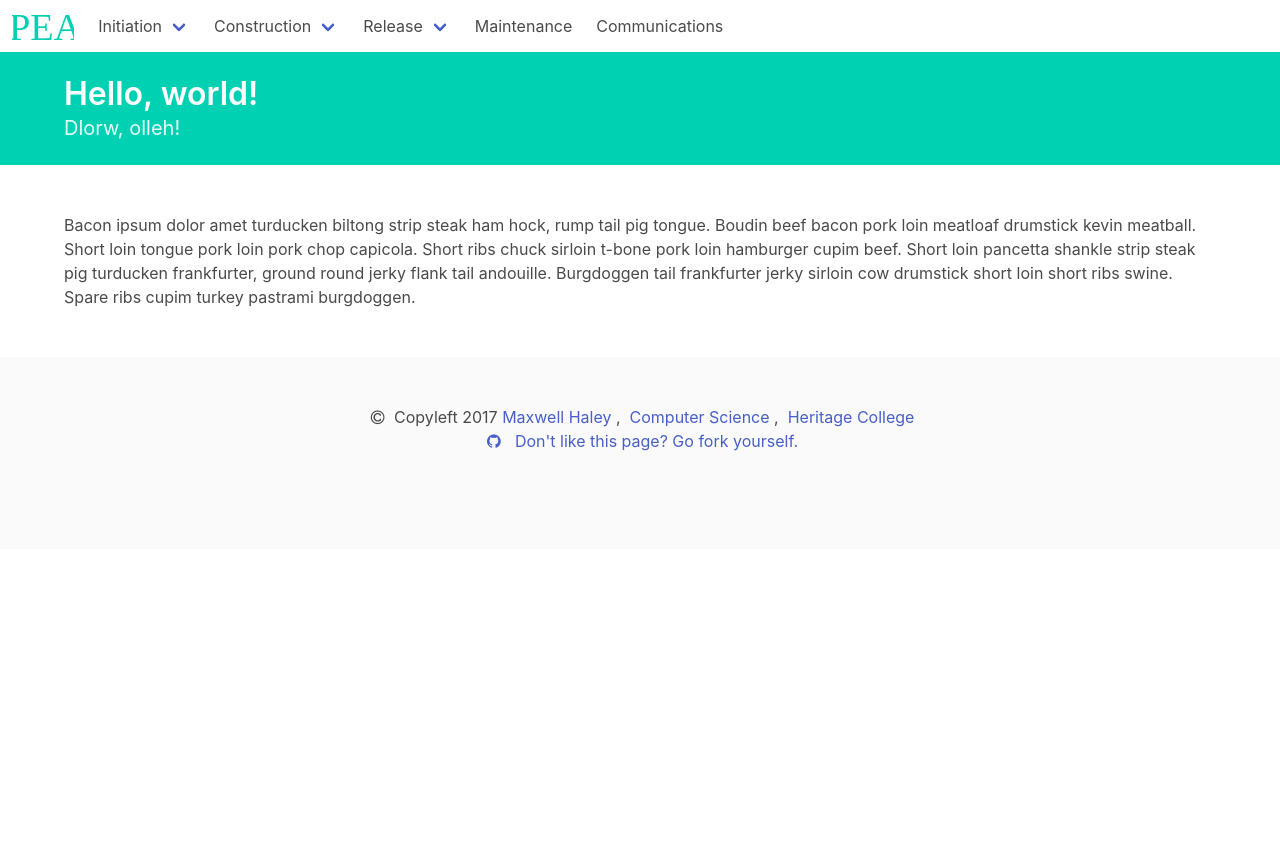
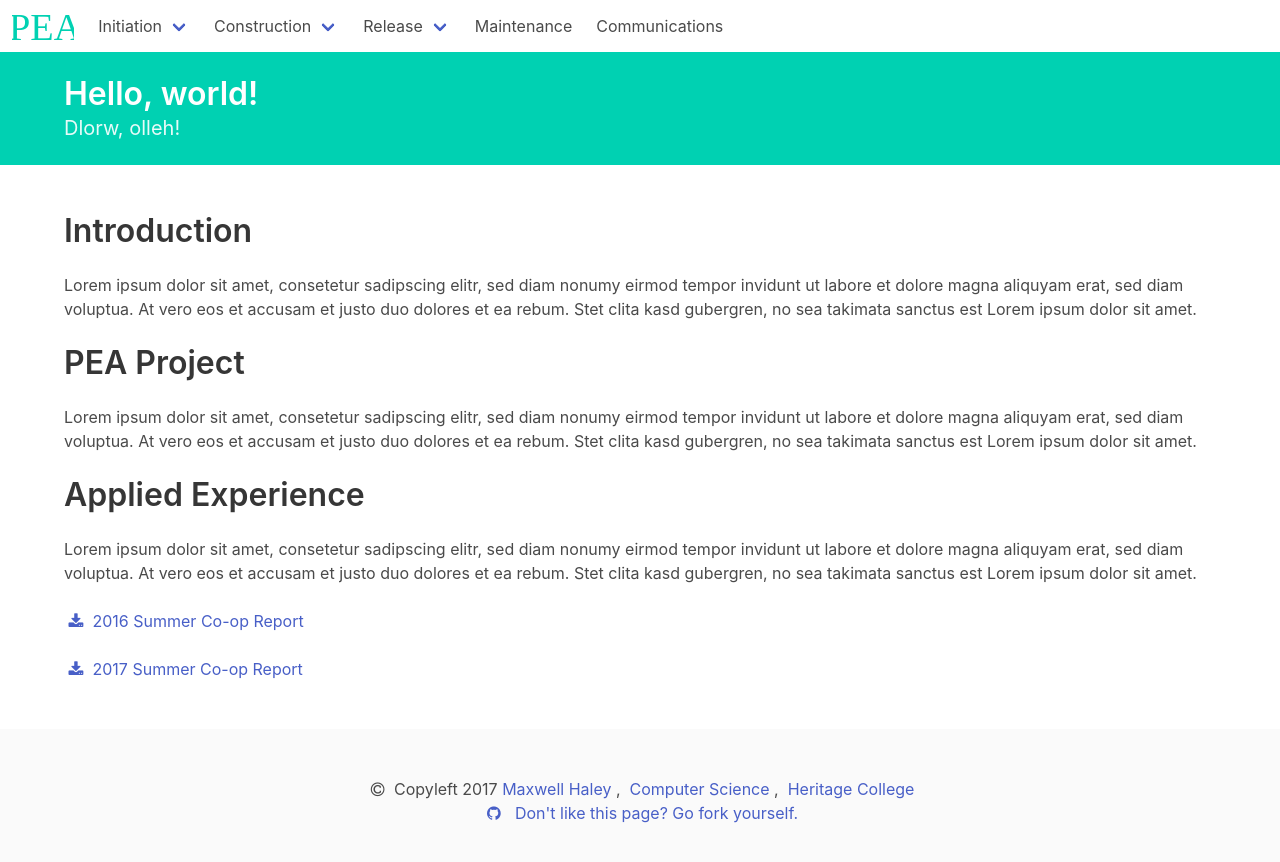
Before and after one commit to Llewxamris/PEA-framework, a plain HTML site: page index.html in a window 1280 px wide. Before the commit the page ends 800 px from the top, so only its background shows below. Drawn offline with nearby package versions, Linux system fonts and the light colour scheme.

Commit message:
Add "home" section to the web page. Censor words.
Add the home sections, complete with download links to co-op reports.
NOTE: These reports are not available through GitHub at the moment.
Remove naughty language from the Samuel L. Jackson quotes. Sorry Richard
and Allan. Add basic 404 section if user manually changes the anchor to
something that does not exist.

```diff
--- a/index.html
+++ b/index.html
@@ -13,7 +13,7 @@
         <!-- Navbar/Header -->
         <nav class="navbar">
             <div class="navbar-brand">
-                <a class="navbar-item">
+                <a class="navbar-item" href="#home">
                     <img src="./images/logo.svg" alt="Project Exit Assesment logo">
                 </a>
                 <div class="navbar-burger burger" data-target="navMenu">
@@ -74,9 +74,51 @@
                 </div>
             </div>
         <!-- End Hero -->
+        <!-- Start Main Content -->
         <section class="section">
             <div class="container" id="mainContainer">
-                <p id="process">
+                <p id="home">
+                    <span class="title">Introduction</span>
+                    <br /><br />
+                    Lorem ipsum dolor sit amet, consetetur sadipscing elitr, sed diam nonumy eirmod
+                    tempor invidunt ut labore et dolore magna aliquyam erat, sed diam voluptua. At
+                    vero eos et accusam et justo duo dolores et ea rebum. Stet clita kasd gubergren,
+                    no sea takimata sanctus est Lorem ipsum dolor sit amet.
+                    <br /><br />
+                    <span class="title">PEA Project</span>
+                    <br /><br />
+                    Lorem ipsum dolor sit amet, consetetur sadipscing elitr, sed diam nonumy eirmod
+                    tempor invidunt ut labore et dolore magna aliquyam erat, sed diam voluptua. At
+                    vero eos et accusam et justo duo dolores et ea rebum. Stet clita kasd gubergren,
+                    no sea takimata sanctus est Lorem ipsum dolor sit amet.
+                    <br /><br />
+                    <span class="title">Applied Experience</span>
+                    <br /><br />
+                    Lorem ipsum dolor sit amet, consetetur sadipscing elitr, sed diam nonumy eirmod
+                    tempor invidunt ut labore et dolore magna aliquyam erat, sed diam voluptua. At
+                    vero eos et accusam et justo duo dolores et ea rebum. Stet clita kasd gubergren,
+                    no sea takimata sanctus est Lorem ipsum dolor sit amet.
+                    <br /><br />
+                    <!-- I know these are the same download icons Andrew uses,
+                    but in my defense:
+                        1. I gave him the idea.
+                        2. There's no other good icon to represent "download".
+                    -->
+                    <a href="./files/mHaley-coop-report-2016.docx">
+                        <span class="icon">
+                            <i class="fa fa-download"></i>
+                        </span>
+                        2016 Summer Co-op Report
+                    </a>
+                    <br /><br />
+                    <a href="./files/mHaley-coop-report-2017.docx">
+                        <span class="icon">
+                            <i class="fa fa-download"></i>
+                        </span>
+                        2017 Summer Co-op Report
+                    </a>
+                </p>
+                <p id="process" class="hidden">
                     Bacon ipsum dolor amet turducken biltong strip steak ham hock, rump tail pig tongue. Boudin beef bacon pork loin meatloaf drumstick kevin meatball. Short loin tongue pork loin pork chop capicola. Short ribs chuck sirloin t-bone pork loin hamburger cupim beef. Short loin pancetta shankle strip steak pig turducken frankfurter, ground round jerky flank tail andouille. Burgdoggen tail frankfurter jerky sirloin cow drumstick short loin short ribs swine. Spare ribs cupim turkey pastrami burgdoggen.
                 </p>
                 <p id="teamEnvironment" class="hidden">
@@ -86,14 +128,14 @@
                     This is also a test, but it is sightly larger.
                 </p>
                 <p id="requirements" class="hidden">
+                    <!-- I appologize in advanced. -->
                     Your bones don't break, mine do. That's clear. Your cells react to bacteria and viruses differently than mine. You don't get sick, I do. That's also clear. But for some reason, you and I react the exact same way to water. We swallow it too fast, we choke. We get some in our lungs, we drown. However unreal it may seem, we are connected, you and I. We're on the same curve, just on opposite ends.<br /><br />
-                    My money's in that office, right? If she start giving me some bullshit about it ain't there, and we got to go someplace else and get it, I'm gonna shoot you in the head then and there. Then I'm gonna shoot that bitch in the kneecaps, find out where my goddamn money is. She gonna tell me too. Hey, look at me when I'm talking to you, motherfucker. You listen: we go in there, and that neighbor Winston or anybody else is in there, you the first motherfucker to get shot. You understand?<br /><br />
+                    My money's in that office, right? If she start giving me some balogna about it ain't there, and we got to go someplace else and get it, I'm gonna pat you on the head then and there. Then I'm gonna tickle that child in the kneecaps, find out where my Monopoly<sup>TM</sup> money is. She gonna tell me too. Hey, look at me when I'm talking to you, my friend. You listen: we go in there, and that neighbor Winston or anybody else is in there, you the first silly head to get tickled. You understand?<br /><br />
                     Now that we know who you are, I know who I am. I'm not a mistake! It all makes sense! In a comic, you know how you can tell who the arch-villain's going to be? He's the exact opposite of the hero. And most times they're friends, like you and me! I should've known way back when... You know why, David? Because of the kids. They called me Mr Glass.<br /><br />
                     Now that we know who you are, I know who I am. I'm not a mistake! It all makes sense! In a comic, you know how you can tell who the arch-villain's going to be? He's the exact opposite of the hero. And most times they're friends, like you and me! I should've known way back when... You know why, David? Because of the kids. They called me Mr Glass.<br /><br />
-                    My money's in that office, right? If she start giving me some bullshit about it ain't there, and we got to go someplace else and get it, I'm gonna shoot you in the head then and there. Then I'm gonna shoot that bitch in the kneecaps, find out where my goddamn money is. She gonna tell me too. Hey, look at me when I'm talking to you, motherfucker. You listen: we go in there, and that neighbor Winston or anybody else is in there, you the first motherfucker to get shot. You understand?<br /><br />
-                    Now that there is the Tec-9, a crappy spray gun from South Miami. This gun is advertised as the most popular gun in American crime. Do you believe that shit? It actually says that in the little book that comes with it: the most popular gun in American crime. Like they're actually proud of that shit.<br /><br />
+                    Now that there is the Tec-9, a crappy spray gun from South Miami. This gun is advertised as the most popular gun in American crime. Do you believe that garbage? It actually says that in the little book that comes with it: the most popular gun in American crime. Like they're actually proud of that sillyness.<br /><br />
                     Well, the way they make shows is, they make one show. That show's called a pilot. Then they show that show to the people who make shows, and on the strength of that one show they decide if they're going to make more shows. Some pilots get picked and become television programs. Some don't, become nothing. She starred in one of the ones that became nothing.
-                    Look, just because I don't be givin' no man a foot massage don't make it right for Marsellus to throw Antwone into a glass motherfuckin' house, fuckin' up the way the neighbor talks. Motherfucker do that shit to me, he better paralyze my ass, 'cause I'll kill the motherfucker, know what I'm sayin'?<br /><br />
+                    Look, just because I don't be givin' no man a foot massage don't make it right for Marsellus to throw Antwone into a glass mothertrucking' house, messing' up the way the neighbor talks. Motherlover do that shit to me, he better paralyze my behind, 'cause I'll tickle the silly head, know what I'm sayin'?<br /><br />
                 </p>
                 <p id="analysis" class="hidden">
                     Lorem ipsum dolor sit amet, consetetur sadipscing elitr, sed diam nonumy eirmod
@@ -277,8 +319,13 @@
                     vero eos et accusam et justo duo dolores et ea rebum. Stet clita kasd gubergren,
                     no sea takimata sanctus est Lorem ipsum dolor sit amet.
                 </p>
+                <p id="404" class="hidden">
+                    PAGE NOT FOUND!
+                </p>
             </div>
         </section>
+        <!-- End Main Content -->
+        <!-- Start Footer -->
         <footer class="footer">
             <div class="container">
                 <div class="content has-text-centered">
@@ -301,6 +348,7 @@
                 </div>
             </div>
         </footer>
+        <!-- End Footer -->
         <script src="./script/script.js" charset="utf-8"></script>
     </body>
 </html>
```
